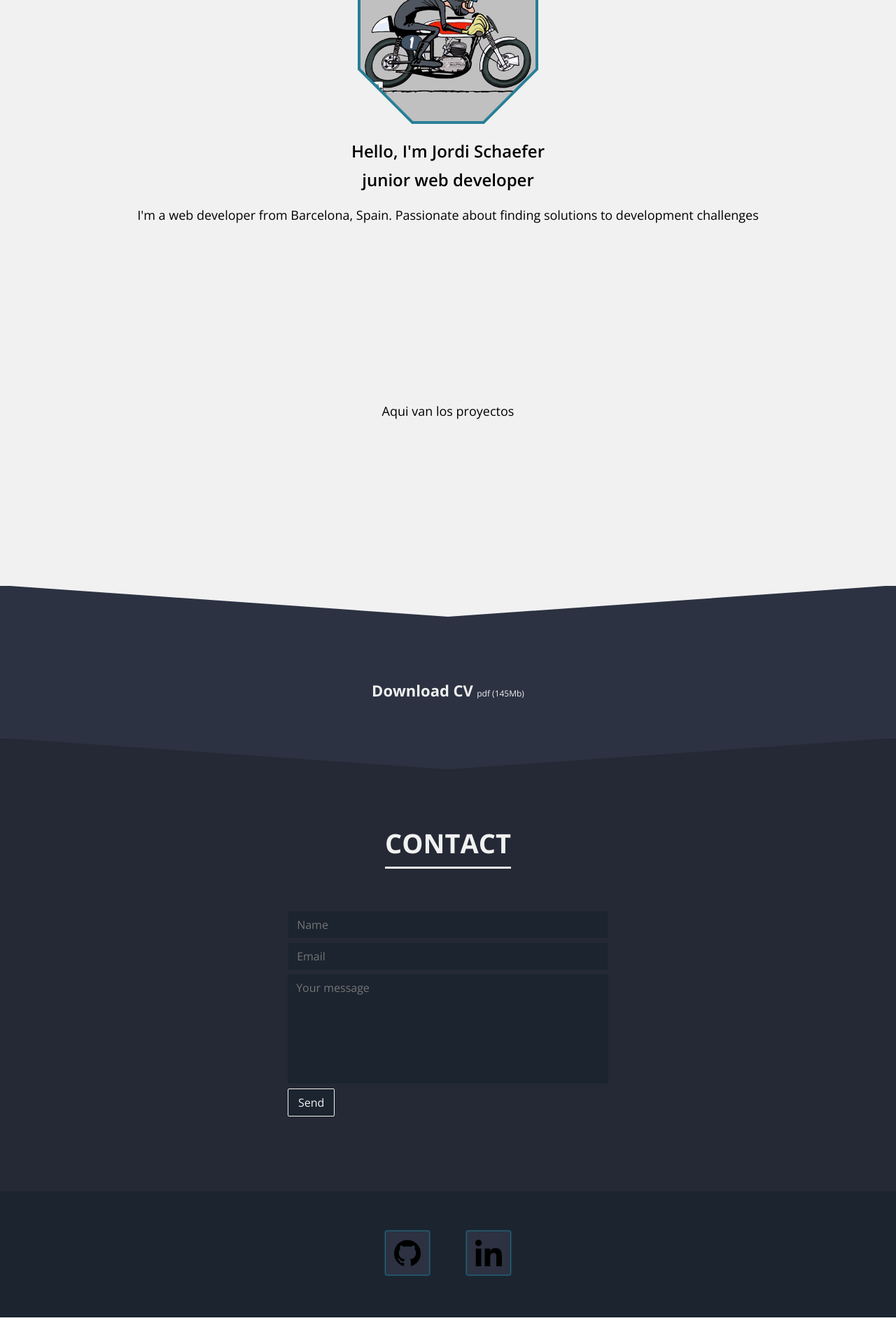
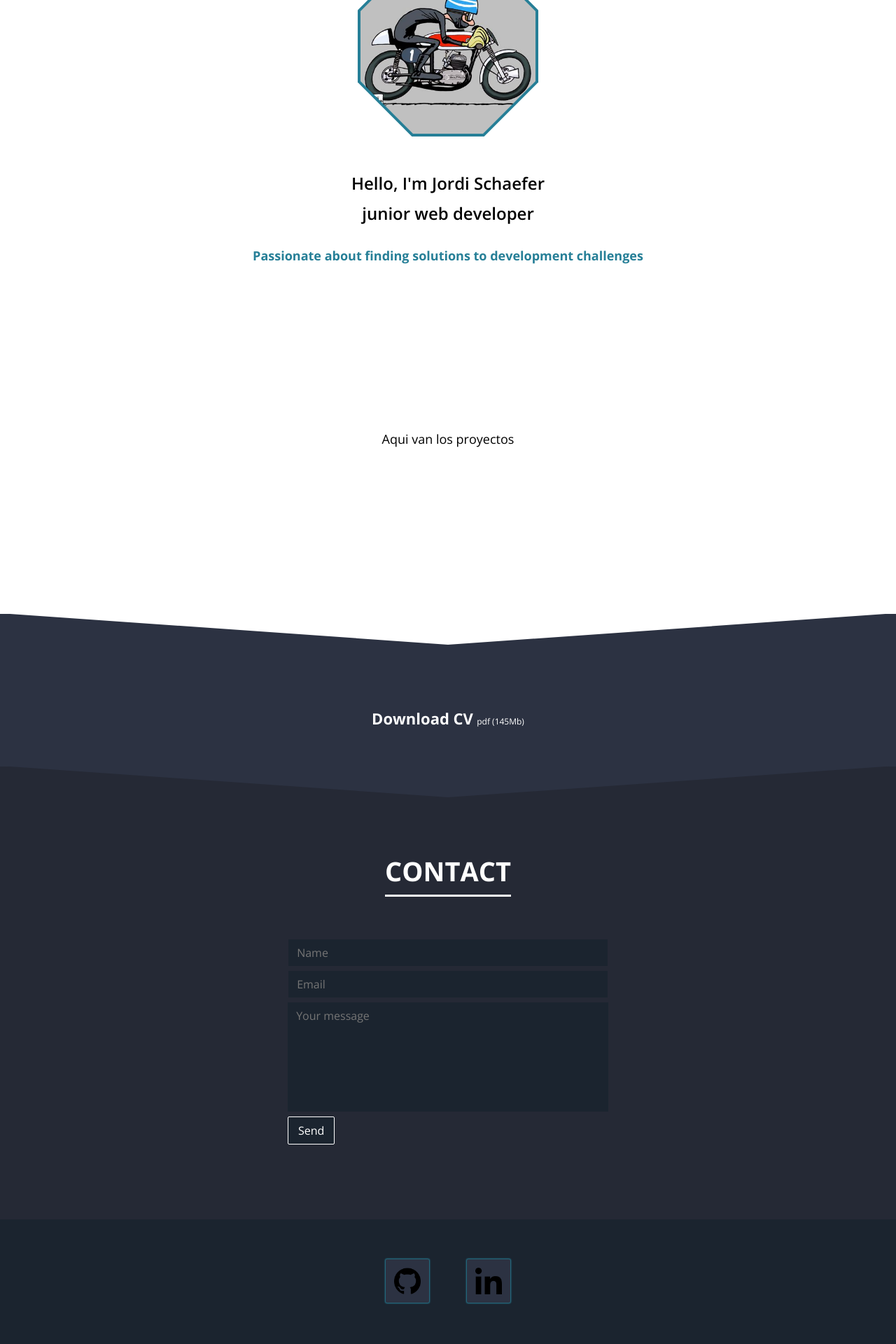
Before and after one commit to JSchaefer21/portfolio, a React (Create React App) app in the folder app/: page / in a window 1280 px wide. Shown: the part 198-2118 px from the top of the page at 70% size. Before the commit the page ends 2080 px from the top, so only its background shows below. Built offline with nearby package versions, Linux system fonts and the light colour scheme.

Commit message:
Update and organize files

```diff
--- a/app/src/components/CV.jsx
+++ /dev/null
@@ -1,13 +0,0 @@
-import '../styles/CV.sass'
-
-function CV(){
-    return <div className='CV' >
-        <a className='CV__tittle' href="../../CV_Jordi_Schaefer.pdf" download="CV_Jordi_Schaefer.pdf">
-            Download CV
-            <p className='CV__description'> pdf (145Mb)</p>
-        </a>
-
-    </div>
-}
-
-export default CV
--- /dev/null
+++ b/app/src/components/Footer.jsx
@@ -0,0 +1,35 @@
+import Formular from './Formular.jsx'
+import '../styles/Footer.sass'
+
+function Footer(){
+
+    return <footer className="Footer mw">
+
+        <div className="Footer__cv mw">
+            <div className='Footer__section color-cv'></div>
+            <div className='Footer__cv-container' >
+                <a className='Footer__cv-tittle' href="../../CV_Jordi_Schaefer.pdf" download="CV_Jordi_Schaefer.pdf">
+                    Download CV
+                    <p className='Footer__cv-description'> pdf (145Mb)</p>
+                </a>
+            </div>
+        </div>
+
+        <div className="Footer__formular mw">
+            <div className='Footer__section color-formular'></div>
+            <Formular/>
+        </div>
+
+        <div className="Footer__contact mw">
+            <a href="https://github.com/JSchaefer21" style={{display: "table-cell"}} target="_blank" rel="noreferrer">
+                <img className='Footer__contact-logo' src='../../github_logo.png' alt=''/>
+            </a>
+            <a href="https://www.linkedin.com/in/jordi-schaefer" style={{display: "table-cell"}} target="_blank" rel="noreferrer">
+                <img className='Footer__contact-logo' src='../../linkedin_logo.png' alt=''/>
+            </a>
+        </div>
+
+    </footer>
+}
+
+export default Footer
--- a/app/src/components/Home.jsx
+++ b/app/src/components/Home.jsx
@@ -1,6 +1,5 @@
-import Formular from './Formular.jsx'
-import CV from './CV.jsx'
 import Projects from './Projects.jsx'
+import Footer from './Footer.jsx'
 import '../styles/Home.sass'
 
 
@@ -9,42 +8,26 @@ function Home(){
     return <div className="Home mw">
 
         <header className="Home__header">
-
         </header>
 
         <main className="Home__body">
-            <div className='polygon'>
-                <img className='Home__foto-perfil' src='../../foto_perfil.jpg' alt=''/>
+            <div className='Home__body-container'>
+
+                <div className='Home__text-container'>
+                    <p className="Home__name"> Hello, I'm Jordi Schaefer </p>
+                    <p className="Home__name"> junior web developer </p>
+
+                    <p className="Home__description">Passionate about finding solutions to development challenges</p>
+                </div>
+                <div className='polygon'>
+                    <img className='Home__foto-perfil' src='../../foto_perfil.jpg' alt=''/>
+                </div>
             </div>
-            <p className="Home__name"> Hello, I'm Jordi Schaefer </p>
-            <p className="Home__name"> junior web developer </p>
-
-            <p className="Home__description">I'm a web developer from Barcelona, Spain.
-            Passionate about finding solutions to development challenges</p>
 
             <Projects/>
         </main>
 
-
-
-        <footer className="Home__footer mw">
-            <div className="Home__cv mw">
-                <div className='Home__footer-section color-cv'></div>
-                <CV/>
-            </div>
-            <div className="Home__formular mw">
-                <div className='Home__footer-section color-formular'></div>
-                <Formular/>
-            </div>
-            <div className="Home__contact mw">
-                <a href="https://github.com/JSchaefer21" style={{display: "table-cell"}} target="_blank" rel="noreferrer">
-                    <img className='contact-logo' src='../../github_logo.png' alt=''/>
-                </a>
-                <a href="https://www.linkedin.com/in/jordi-schaefer" style={{display: "table-cell"}} target="_blank" rel="noreferrer">
-                    <img className='contact-logo' src='../../linkedin_logo.png' alt=''/>
-                </a>
-            </div>
-        </footer>
+        <Footer/>
 
     </div>
 }
--- a/app/src/styles/CV.sass
+++ /dev/null
@@ -1,28 +0,0 @@
-@use 'base'
-
-.CV
-    display: flex
-    align-items: center
-    margin-top: 5rem
-    margin-bottom: 3rem
-
-.CV__tittle
-    display: flex
-    flex-direction: row
-    gap: 0.3rem
-    text-decoration: none
-    cursor: pointer
-    color: base.$almost-white
-    font-size: 22px
-    font-weight: 700
-    margin: 0
-    transition: 200ms
-    &:hover
-        color: base.$main-color
-
-.CV__description
-    margin: 0
-    color: base.$almost-white
-    font-size: 12px
-    font-weight: 400
-    margin-top: 11px
--- /dev/null
+++ b/app/src/styles/Footer.sass
@@ -0,0 +1,78 @@
+@use 'base'
+
+.Footer
+    display: flex
+    flex-direction: column
+    align-items: center
+    justify-content: center
+
+.Footer__section
+    width: 100%
+    height: 45px
+    margin-top: -1px
+    clip-path: polygon( 100% 0%, 0 0, 50% 100%)
+.color-cv
+    background-color: base.$almost-white
+.color-formular
+    background-color: base.$light-color
+
+.Footer__cv
+    background-color: base.$light-color
+    display: flex
+    flex-direction: column
+    align-items: center
+    justify-content: center
+.Footer__cv-container
+    display: flex
+    align-items: center
+    margin-top: 5rem
+    margin-bottom: 3rem
+.Footer__cv-tittle
+    display: flex
+    flex-direction: row
+    gap: 0.3rem
+    text-decoration: none
+    cursor: pointer
+    color: base.$almost-white
+    font-size: 22px
+    font-weight: 700
+    margin: 0
+    transition: 200ms
+    &:hover
+        color: base.$main-color
+.Footer__cv-description
+    margin: 0
+    color: base.$almost-white
+    font-size: 12px
+    font-weight: 400
+    margin-top: 11px
+
+.Footer__formular
+    background-color: base.$medium-color
+    display: flex
+    flex-direction: column
+    align-items: center
+    justify-content: center
+
+.Footer__contact
+    margin-top: -1px
+    background-color: base.$dark-color
+    height: 180px
+    display: flex
+    align-items: center
+    justify-content: center
+    gap: 3rem
+
+.Footer__contact-logo
+    width: 38px
+    height: 38px
+    background-color: base.$light-color
+    padding: 12px
+    cursor: pointer
+    border-radius: 2px
+    box-shadow: 0px 0px 2px 1px base.$main-color
+    transition: 150ms
+    &:hover
+        background-color: base.$main-color
+        margin: 2px
+        padding: 10px
--- a/app/src/styles/Home.sass
+++ b/app/src/styles/Home.sass
@@ -29,7 +29,6 @@
     display: inline-block
     position: relative
     margin: 1rem
-    margin-top: 4rem
     width: 258px
     height: 258px
     box-sizing: border-box
@@ -43,62 +42,30 @@
     height: 250px
     clip-path: polygon(30% 0%, 70% 0%, 100% 30%, 100% 70%, 70% 100%, 30% 100%, 0% 70%, 0% 30%)
 
+.Home__body-container
+    display: flex
+    flex-direction: column-reverse
+    align-items: center
+    justify-content: center
+    gap: 0rem
+    margin-top: 4rem
+
+.Home__text-container
+    display: flex
+    flex-direction: column
+    align-items: center
+    margin-top: 1.5rem
+
+
 .Home__name
     padding: 0
-    margin: 4px
+    margin: 5px
     font-size: 24px
     font-weight: 600
 
-.Home__footer
-    display: flex
-    flex-direction: column
-    align-items: center
-    justify-content: center
-
-.Home__footer-section
-    width: 100%
-    height: 45px
-    margin-top: -1px
-    clip-path: polygon( 100% 0%, 0 0, 50% 100%)
-    //clip-path: polygon( 0% 100%, 0 0, 50% 100%, 100% 0%, 100% 100%)
-    //background-color: #252935
-.color-cv
-    background-color: base.$almost-white
-.color-formular
-    background-color: base.$light-color
-
-
-.Home__cv
-    background-color: base.$light-color
-    display: flex
-    flex-direction: column
-    align-items: center
-    justify-content: center
-.Home__formular
-    background-color: base.$medium-color
-    display: flex
-    flex-direction: column
-    align-items: center
-    justify-content: center
-.Home__contact
-    margin-top: -1px
-    background-color: base.$dark-color
-    height: 180px
-    display: flex
-    align-items: center
-    justify-content: center
-    gap: 3rem
-
-.contact-logo
-    width: 38px
-    height: 38px
-    background-color: base.$light-color
-    padding: 12px
-    cursor: pointer
-    border-radius: 2px
-    box-shadow: 0px 0px 2px 1px base.$main-color
-    transition: 150ms
-    &:hover
-        background-color: base.$main-color
-        margin: 2px
-        padding: 10px
+.Home__description
+    margin: 0
+    margin-top: 1.5rem
+    font-size: 18px
+    font-weight: 700
+    color: base.$main-color
--- a/app/src/styles/base.sass
+++ b/app/src/styles/base.sass
@@ -1,4 +1,4 @@
-$almost-white: #f1f1f1
+$almost-white: #ffffff
 
 $light-color: #2c3242
 $medium-color: #252935
```
